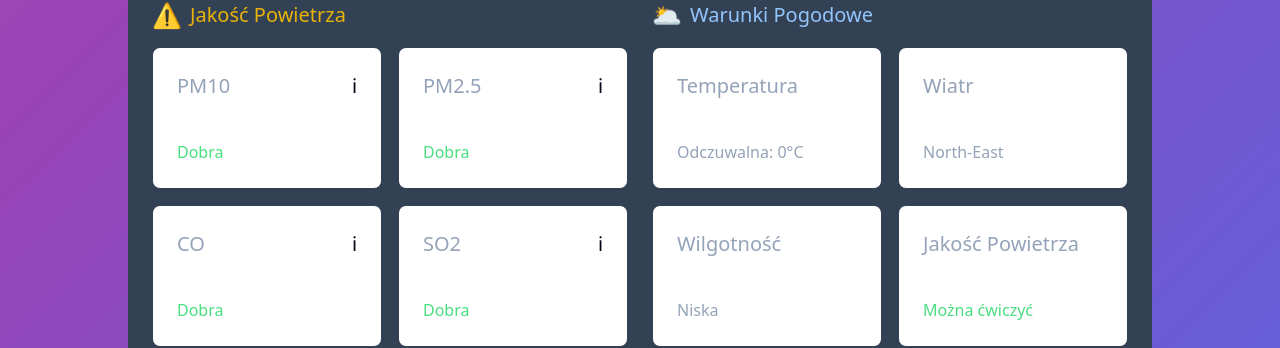
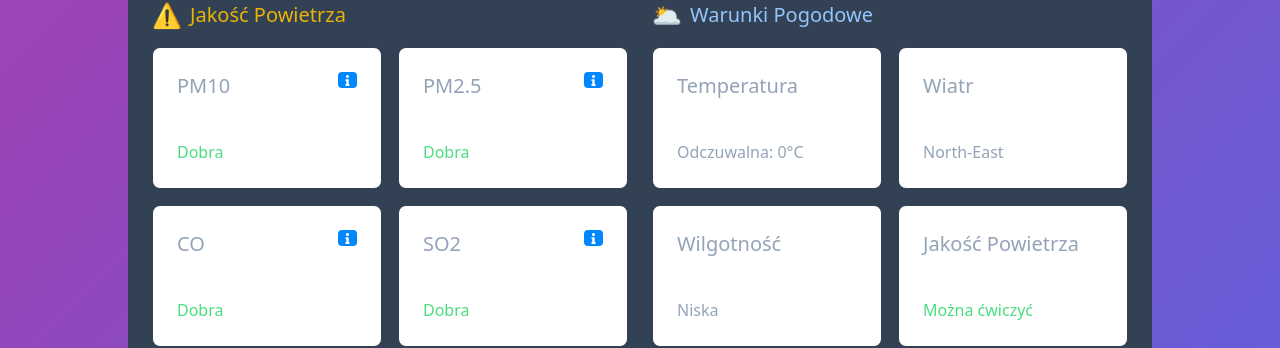
Before and after one commit to FilipW98/AirPollutionApp, a React (Vite) app: page / in a window 1280 px wide. Shown: the part 318-666 px from the top of the page. Built offline with nearby package versions, Linux system fonts and the light colour scheme; no server answers.

Commit message:
added new custom info icon

```diff
--- a/src/components/ui/InfoTooltip.jsx
+++ b/src/components/ui/InfoTooltip.jsx
@@ -1,4 +1,7 @@
 import React from 'react';
+import infoIcon from '../../img/info-solid(1).svg';
+// import infoIcon from './img/info-solid.svg';
+
 
 const InfoTooltip = ({ pollutantInfo, pollutantType }) => {
 
@@ -6,9 +9,12 @@ const InfoTooltip = ({ pollutantInfo, pollutantType }) => {
 			? `${pollutantType.toLowerCase()}-info`
 			: '';
 	return (
-		<div className='relative inline-block group'>
-			<span className='cursor-pointer'>ℹ</span>
-			<div className={`  ${tooltipClass} absolute left-0 mt-2 w-52 p-4 text-white bg-slate-700 rounded-md shadow-lg opacity-0 invisible group-hover:opacity-100 group-hover:visible transition-all duration-200 z-10`}>
+		<div className='relative inline-block group info-icon-box'>
+			{/* <span className='info-icon cursor-pointer'>{infoIcon}</span> */}
+			<img src={infoIcon} alt='Info icon' className='info-icon cursor-pointer' />
+			<div
+				className={`  ${tooltipClass} absolute left-0 mt-2 w-52 p-4 text-white bg-slate-700 rounded-md shadow-lg opacity-0 invisible group-hover:opacity-100 group-hover:visible transition-all duration-200 z-10`}
+			>
 				{pollutantInfo}
 			</div>
 		</div>
--- a/src/index.css
+++ b/src/index.css
@@ -52,6 +52,7 @@
 }
 
 .pm10-info{
+  top: 59%;
   @media(max-width:640px){
     left: -190px;
   }
@@ -65,6 +66,7 @@
 }
 
 .so2-info,.pm25-info{
+  top: 59%;
   @media(max-width:1025px){
     left: auto;
     right: 0;
@@ -72,11 +74,28 @@
 }
 
 .co-info{
+  top: 59%;
   @media(max-width:991px){
     left: -125px;
   }
   @media(max-width:640px){
-    /* left: -380px; */
-    left: -180px;
+    left: -190px;
   }
 }
+
+.info-icon-box{
+  width: 19px;
+  height: 16px;
+  display: flex;
+  align-items: center;
+  background-color: #0087fe;
+  border-radius: 4px;
+}
+
+.info-icon{
+  display: inline-block;
+  filter: invert(1);
+  text-align: center;
+  width: 100%;
+  height: 11px;
+}
```
Also changed, not shown: src/img/info-solid(1).svg (added), src/img/info-solid.svg (added), 4 other files (tests, documents, lock files or other folders).
